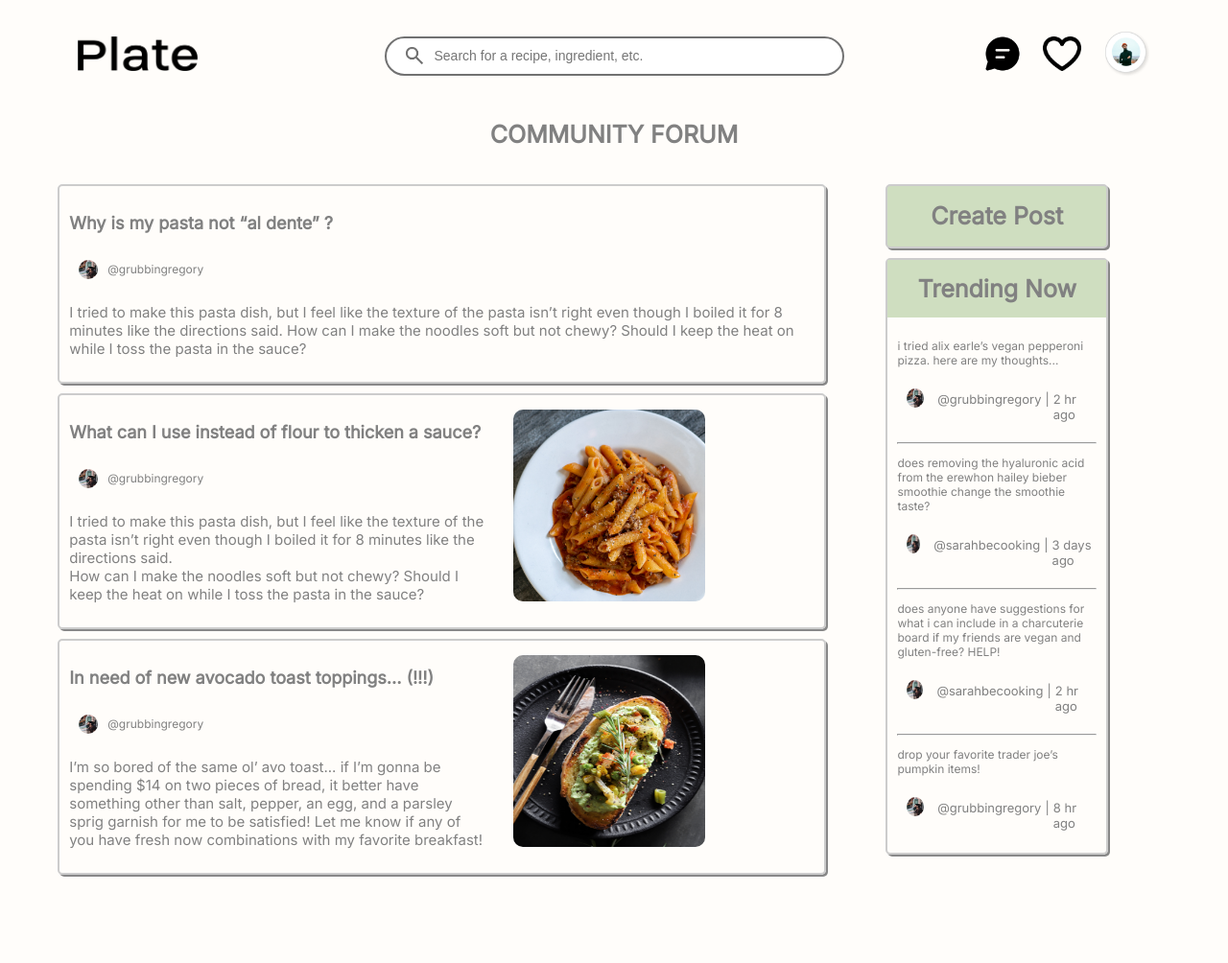
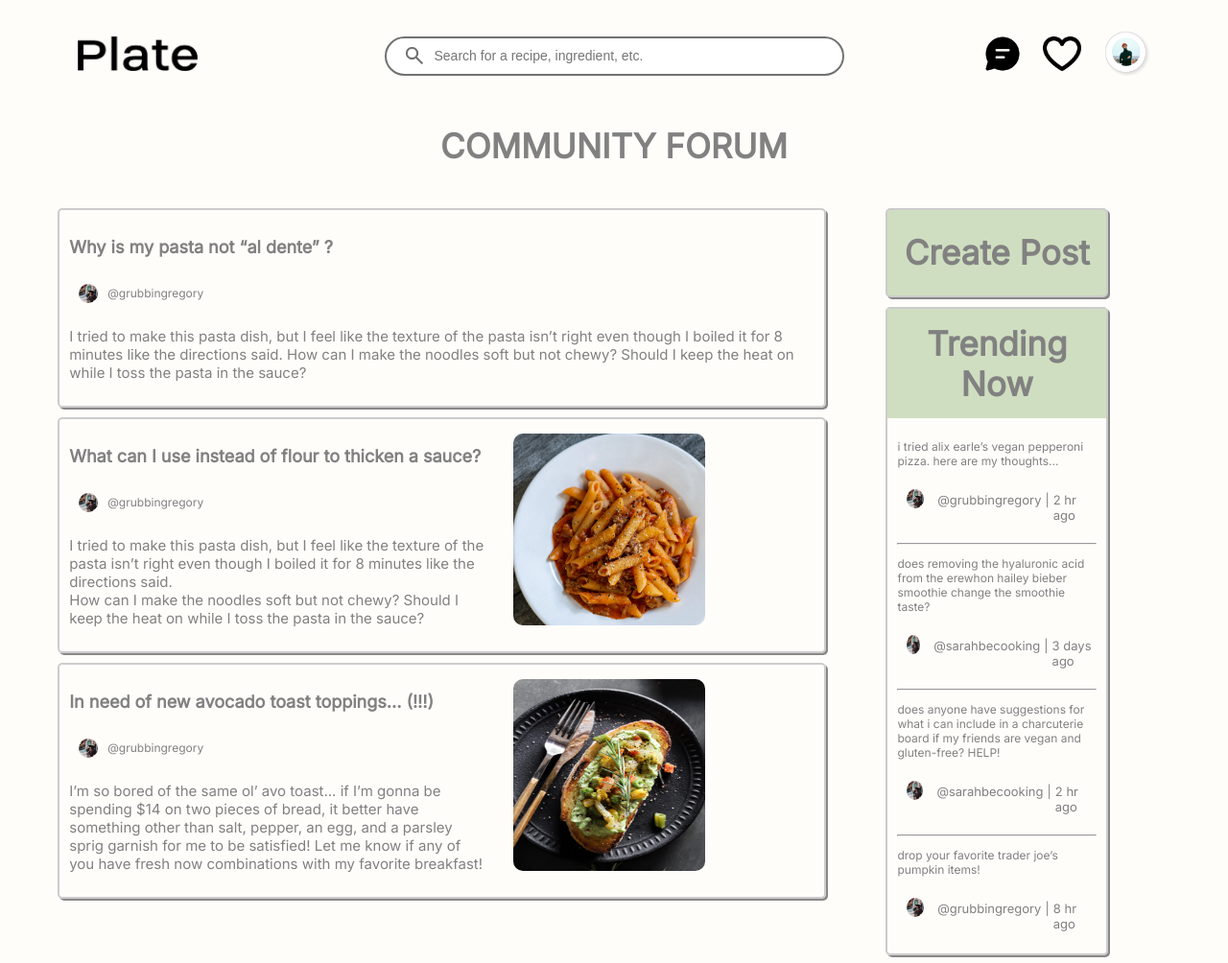
Before and after one commit to jayywang/plate, a PHP site: page /community/community.html in a window 1280 px wide. Shown: the whole page at 96% size. Before the commit the page ends 914 px from the top, so only its background shows below. Run offline with PHP 8.4, Linux system fonts and the light colour scheme.

Commit message:
Update community.css

```diff
--- a/css/community.css
+++ b/css/community.css
@@ -1,6 +1,6 @@
 h1 {
 
-	font-size: 25px;
+	font-size: 35px;
 	text-align: center;
 
 }
```
